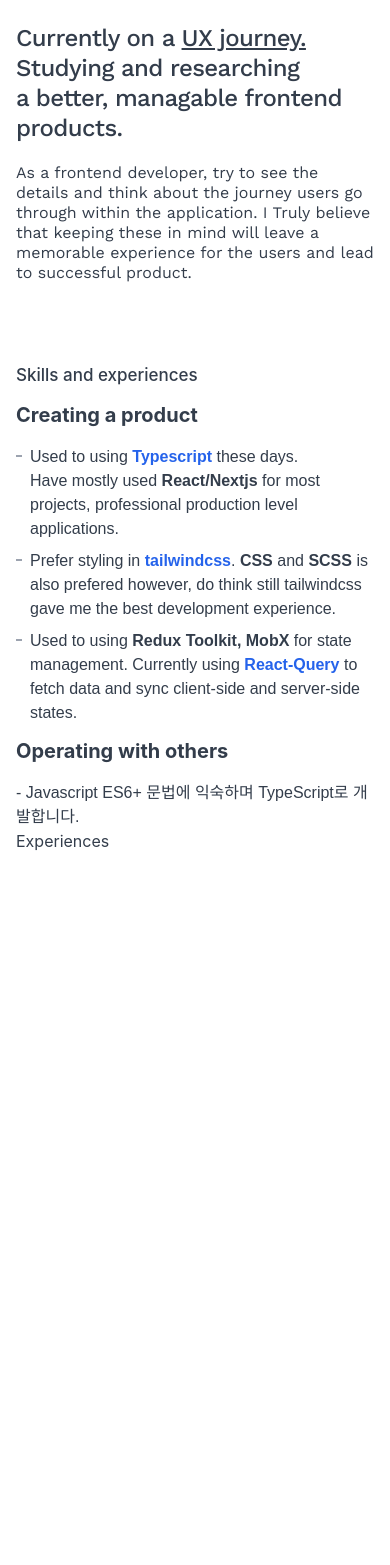
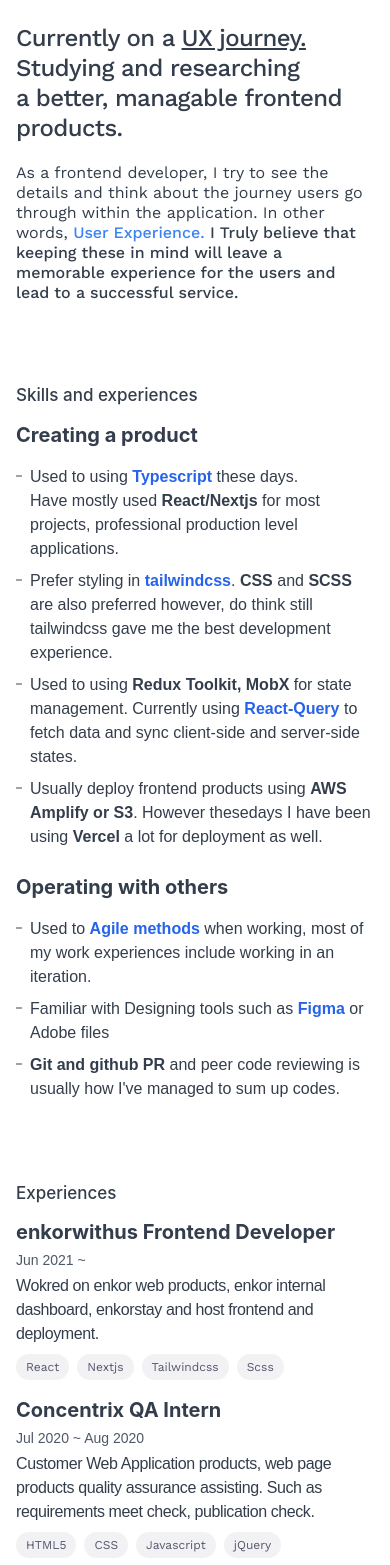
Before and after one commit to Wonjuny0804/my-nextjs-blog, a Next.js app: page /about in a window 390 px wide. Shown: the part 432-1997 px from the top of the page. Before the commit the page ends 1285 px from the top, so only its background shows below. Built offline with nearby package versions, Linux system fonts and the light colour scheme; a web font is replaced by a local one.

Commit message:
Add experiences and when operating with others mobile publishing

```diff
--- /dev/null
+++ b/components/about/Resume/Experience.tsx
@@ -0,0 +1,38 @@
+import React, { FC } from "react";
+import moment from "moment";
+
+interface Props {
+  title: string;
+  period: {
+    from: string;
+    to?: string;
+  };
+  desc: string;
+  techStacks: Array<string>;
+  role?: string;
+}
+
+const Experience: FC<Props> = ({ title, period, desc, techStacks }) => {
+  return (
+    <div>
+      <h3 className={`font-bold text-xl`}>{title}</h3>
+      <span className={`font-notoSans text-sm text-secondary-dark block mt-1`}>
+        {moment(period.from).format("MMM YYYY")} ~{" "}
+        {period?.to && moment(period.to).format("MMM YYYY")}
+      </span>
+      <p className={`font-notoSans tracking-tight text-base mt-1`}>{desc}</p>
+      <div className={`flex gap-2 mt-2`}>
+        {techStacks.map((techStack) => (
+          <span
+            key={techStack}
+            className={`block font-workSans leading-[20px] text-xs text-[#555770] px-[10px] py-[3px] font-base bg-[#f2f2f5] rounded-3xl `}
+          >
+            {techStack}
+          </span>
+        ))}
+      </div>
+    </div>
+  );
+};
+
+export default Experience;
--- a/components/about/Resume/Resume.tsx
+++ b/components/about/Resume/Resume.tsx
@@ -1,7 +1,15 @@
 /* eslint-disable react/display-name */
 import React, { FC } from "react";
+import Experience from "./Experience";
+import datas from "./experienceData.json";
+import moment from "moment";
 
 const Resume: FC = React.memo(() => {
+  datas.data.sort(
+    (exA, exB) =>
+      moment(exB.period.to).valueOf() - moment(exA.period.to).valueOf()
+  );
+
   return (
     <section className={`px-4 mt-20 text-primary-dark`}>
       <h1 className={`text-[17px] font-medium`}>Skills and experiences</h1>
@@ -30,8 +38,9 @@ const Resume: FC = React.memo(() => {
             Prefer styling in{" "}
             <span className={`text-primary-blue font-bold`}>tailwindcss</span>.{" "}
             <span className={`font-bold`}>CSS</span> and{" "}
-            <span className={`font-bold`}>SCSS</span> is also prefered however,
-            do think still tailwindcss gave me the best development experience.
+            <span className={`font-bold`}>SCSS</span> are also preferred
+            however, do think still tailwindcss gave me the best development
+            experience.
           </li>
           <li
             className={`before:content-[""] before:w-[6px] before:h-[2px]
@@ -44,17 +53,66 @@ const Resume: FC = React.memo(() => {
             <span className={`text-primary-blue font-bold`}>React-Query</span>{" "}
             to fetch data and sync client-side and server-side states.
           </li>
+          <li
+            className={`before:content-[""] before:w-[6px] before:h-[2px]
+            before:inline-block before:mb-[5px] before:mr-[8px] before:bg-[#9ca3af]
+            pl-3.5 indent-[-14px]`}
+          >
+            Usually deploy frontend products using{" "}
+            <span className={`font-bold`}>AWS Amplify or S3</span>. However
+            thesedays I have been using{" "}
+            <span className={`font-bold`}>Vercel</span> a lot for deployment as
+            well.
+          </li>
         </ul>
       </div>
-      <div className={`mt-3`}>
+      <div className={`mt-6`}>
         <h2 className={`text-xl font-bold`}>Operating with others</h2>
-        <ul className={`font-notoSans mt-4`}>
-          <li>- Javascript ES6+ 문법에 익숙하며 TypeScript로 개발합니다.</li>
+        <ul className={`font-notoSans mt-4 list-none flex flex-col gap-2`}>
+          <li
+            className={`before:content-[""] before:w-[6px] before:h-[2px]
+            before:inline-block before:mb-[5px] before:mr-[8px] before:bg-[#9ca3af]
+            pl-3.5 indent-[-14px]`}
+          >
+            Used to{" "}
+            <span className={`font-bold text-primary-blue`}>Agile methods</span>{" "}
+            when working, most of my work experiences include working in an
+            iteration.
+          </li>
+          <li
+            className={`before:content-[""] before:w-[6px] before:h-[2px]
+            before:inline-block before:mb-[5px] before:mr-[8px] before:bg-[#9ca3af]
+            pl-3.5 indent-[-14px]`}
+          >
+            Familiar with Designing tools such as{" "}
+            <span className={`font-bold text-primary-blue`}>Figma</span> or
+            Adobe files
+          </li>
+          <li
+            className={`before:content-[""] before:w-[6px] before:h-[2px]
+            before:inline-block before:mb-[5px] before:mr-[8px] before:bg-[#9ca3af]
+            pl-3.5 indent-[-14px]`}
+          >
+            <span className={`font-bold`}>Git and github PR</span> and peer code
+            reviewing is usually how I've managed to sum up codes.
+          </li>
         </ul>
       </div>
 
-      <div>
-        <h2>Experiences</h2>
+      <div className={`mt-20`}>
+        <h2 className={`text-[17px] font-medium mb-3`}>Experiences</h2>
+
+        <div className={`flex flex-col gap-4`}>
+          {datas.data.map((experience) => (
+            <Experience
+              title={experience.title}
+              period={experience.period}
+              desc={experience.desc}
+              techStacks={experience.techStacks}
+              key={experience.id}
+            />
+          ))}
+        </div>
       </div>
     </section>
   );
--- /dev/null
+++ b/components/about/Resume/experienceData.json
@@ -0,0 +1,33 @@
+{
+  "data": [
+    {
+      "id": 1,
+      "title": "HanaVision Sofrware Engineer Intern",
+      "period": {
+        "from": "2019.09",
+        "to": "2020.01"
+      },
+      "desc": "Worked on surveilance cameras and smart CCTVs. Building ML models to detect anomalies and implement it on surveilance systems.",
+      "techStacks": ["Python", "Ubuntu", "Mysql"]
+    },
+    {
+      "id": 2,
+      "title": "Concentrix QA Intern",
+      "period": {
+        "from": "2020.07",
+        "to": "2020.08"
+      },
+      "desc": "Customer Web Application products, web page products quality assurance assisting. Such as requirements meet check, publication check.",
+      "techStacks": ["HTML5", "CSS", "Javascript", "jQuery"]
+    },
+    {
+      "id": 3,
+      "title": "enkorwithus Frontend Developer",
+      "period": {
+        "from": "2021.06"
+      },
+      "desc": "Wokred on enkor web products, enkor internal dashboard, enkorstay and host frontend and deployment.",
+      "techStacks": ["React", "Nextjs", "Tailwindcss", "Scss"]
+    }
+  ]
+}
--- a/components/about/Top/Top.tsx
+++ b/components/about/Top/Top.tsx
@@ -21,7 +21,7 @@ const Top: FC = () => {
       <h1
         className={`font-bold text-[42px] leading-[52px]
          text-transparent bg-clip-text bg-gradient-to-tr
-         from-blue-600 to-blue-300 tracking-tight`}
+         from-primary-blue to-blue-300 tracking-tight`}
       >
         Hi there, <br />
         this is Wonjun.
@@ -39,10 +39,13 @@ const Top: FC = () => {
       <p
         className={`mt-5 font-[400] text-[16px] leading-[20px] text-primary-dark`}
       >
-        As a frontend developer, try to see the details and think about the
-        journey users go through within the application. I Truly believe that
-        keeping these in mind will leave a memorable experience for the users
-        and lead to successful product.
+        As a frontend developer, I try to see the details and think about the
+        journey users go through within the application. In other words,{" "}
+        <span className={`text-blue-500 font-medium`}>User Experience.</span>{" "}
+        <span className={`font-medium`}>
+          I Truly believe that keeping these in mind will leave a memorable
+          experience for the users and lead to a successful service.
+        </span>
       </p>
     </section>
   );
```
